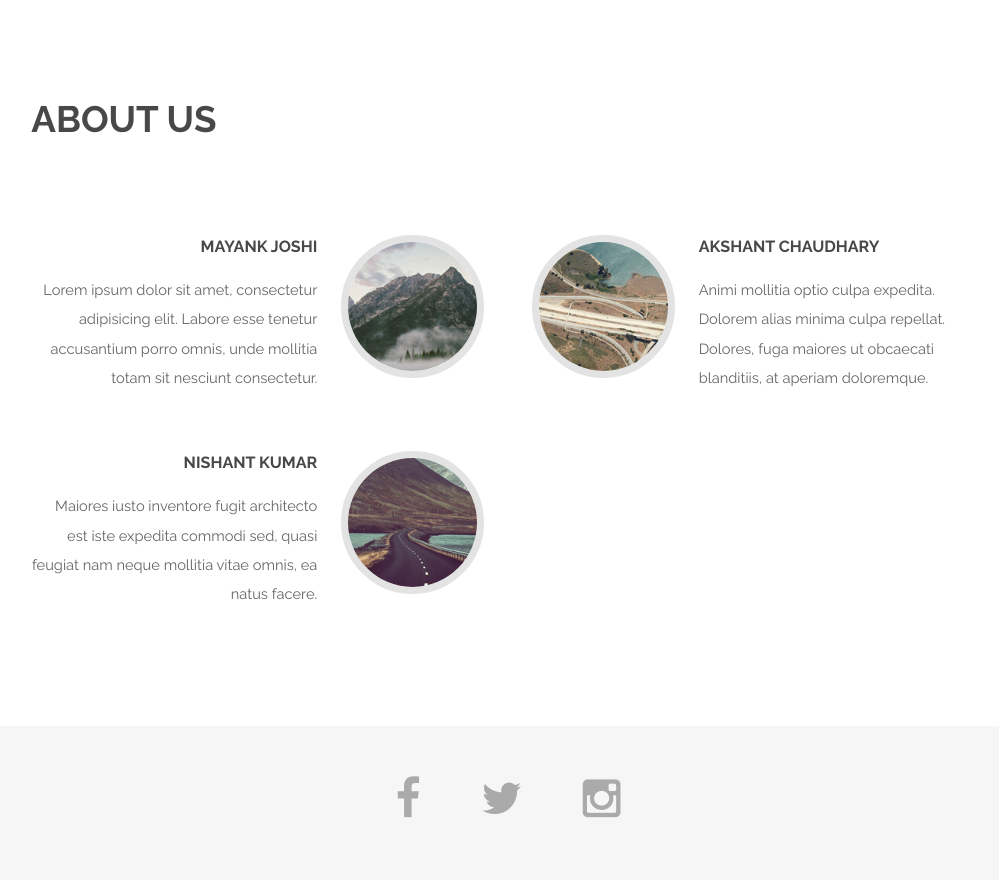
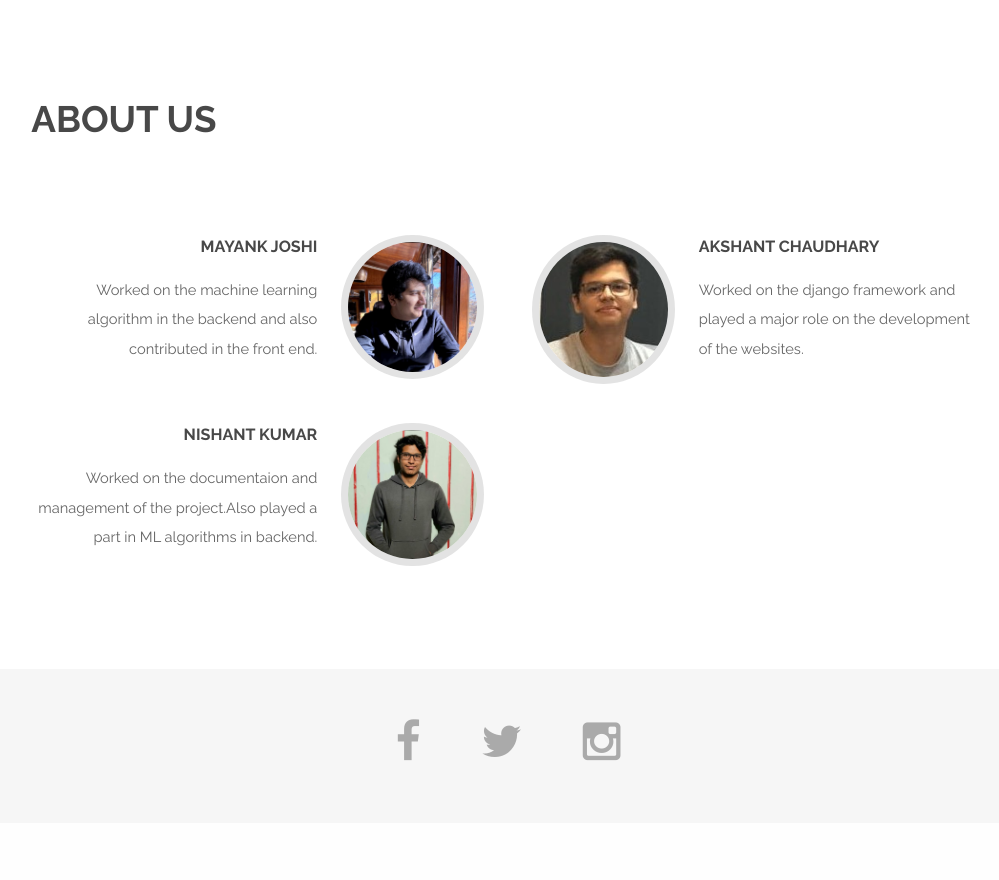
Before and after one commit to akshantchaudhary09/smart-healthcare-system, a Django app: template predict/templates/predict/index.html in a window 1280 px wide. Shown: the part 1166-2046 px from the top of the page, without its empty margins (132-1131 px from the left). After the commit the page ends 1927 px from the top, so only its background shows below. Run offline with Django 3.2, Linux system fonts and the light colour scheme; the template is opened without the code that fills it, so the values that code supplies are empty; parts of the project's set-up code (start-up, migrations or seed data) failed here and were passed over.

Commit message:
final update

```diff
--- a/predict/admin.py
+++ b/predict/admin.py
@@ -3,10 +3,7 @@ from .models import Report
 # Register your models here.
 
 
-class ReportAdmin(admin.ModelAdmin):
-    readonly_fields = ('name',)
-
-admin.site.register(Report, ReportAdmin)
+admin.site.register(Report)
 # class TodoAdmin(admin.ModelAdmin):
 #     readonly_fields = ('created',)
 #
--- a/predict/models.py
+++ b/predict/models.py
@@ -1,4 +1,5 @@
 from django.db import models
+from django.contrib.auth.models import User
 
 # Create your models here.
 
@@ -15,6 +16,8 @@ class Report(models.Model):
     symptom5 = models.CharField(max_length=30, blank=True)
     disease = models.CharField(max_length=30)
     consultDoctor = models.CharField(max_length=30)
+    #user = models.ForeignKey(User, on_delete=models.CASCADE, blank=True)
+
 
     def __str__(self):
         return self.name
--- a/predict/static/predict/assets/css/main.css
+++ b/predict/static/predict/assets/css/main.css
@@ -2001,6 +2001,7 @@
 
 			.feature-grid .feature .image {
 				width: 30%;
+				height: 30%;
 			}
 
 				.feature-grid .feature .image img {
--- a/predict/templates/predict/index.html
+++ b/predict/templates/predict/index.html
@@ -14,7 +14,7 @@
 		<!-- Header -->
 			<header id="header" class="alt">
 				{% if user.is_authenticated %}
-					<h1>Logged in as {{ user.username }}</h1>
+					<h1>Welcome {{ user.username }}</h1>
 					<form action="{% url 'logoutuser' %}" method="POST">
 							{% csrf_token %}
 							<div class="3u 6u$(small) 12u$(xsmall)">
@@ -107,33 +107,33 @@
 						</header>
 						<div class="feature-grid">
 							<div class="feature">
-								<div class="image rounded"><img src="{% static 'predict/images/pic04.jpg' %}" alt="" /></div>
+								<div class="image rounded"><img src="{% static 'predict/images/mayank.jpeg' %}" alt="" /></div>
 								<div class="content">
 									<header>
 										<h4>Mayank Joshi</h4>
 <!--										<p>Lorem ipsum dolor sit</p>-->
 									</header>
-									<p>Lorem ipsum dolor sit amet, consectetur adipisicing elit. Labore esse tenetur accusantium porro omnis, unde mollitia totam sit nesciunt consectetur.</p>
+									<p>Worked on the machine learning algorithm in the backend and also contributed in the front end. </p>
 								</div>
 							</div>
 							<div class="feature">
-								<div class="image rounded"><img src="{% static 'predict/images/pic05.jpg' %}" alt="" /></div>
+								<div class="image rounded"><img src="{% static 'predict/images/Akshant (3).jpeg' %}" alt="" /></div>
 								<div class="content">
 									<header>
 										<h4>Akshant Chaudhary</h4>
 <!--										<p>Ratione maiores a, commodi</p>-->
 									</header>
-									<p>Animi mollitia optio culpa expedita. Dolorem alias minima culpa repellat. Dolores, fuga maiores ut obcaecati blanditiis, at aperiam doloremque.</p>
+									<p>Worked on the django framework and played a major role on the development of the websites.</p>
 								</div>
 							</div>
 							<div class="feature">
-								<div class="image rounded"><img src="{% static 'predict/images/pic06.jpg' %}" alt="" /></div>
+								<div class="image rounded"><img src="{% static 'predict/images/nishant.jpeg' %}" alt="" /></div>
 								<div class="content">
 									<header>
 										<h4>Nishant Kumar</h4>
 <!--										<p>Possimus ex reprehenderit eaque</p>-->
 									</header>
-									<p>Maiores iusto inventore fugit architecto est iste expedita commodi sed, quasi feugiat nam neque mollitia vitae omnis, ea natus facere.</p>
+									<p>Worked on the documentaion and management of the project.Also played a part in ML algorithms in backend.</p>
 								</div>
 							</div>
 
```
Also changed, not shown: db.sqlite3, predict/migrations/0003_report_user.py (added), predict/migrations/0004_auto_20201215_2052.py (added), predict/migrations/0005_auto_20201215_2054.py (added), predict/static/predict/images/Akshant (3).jpeg (added), predict/static/predict/images/mayank.jpeg (added), predict/static/predict/images/nishant.jpeg (added).
